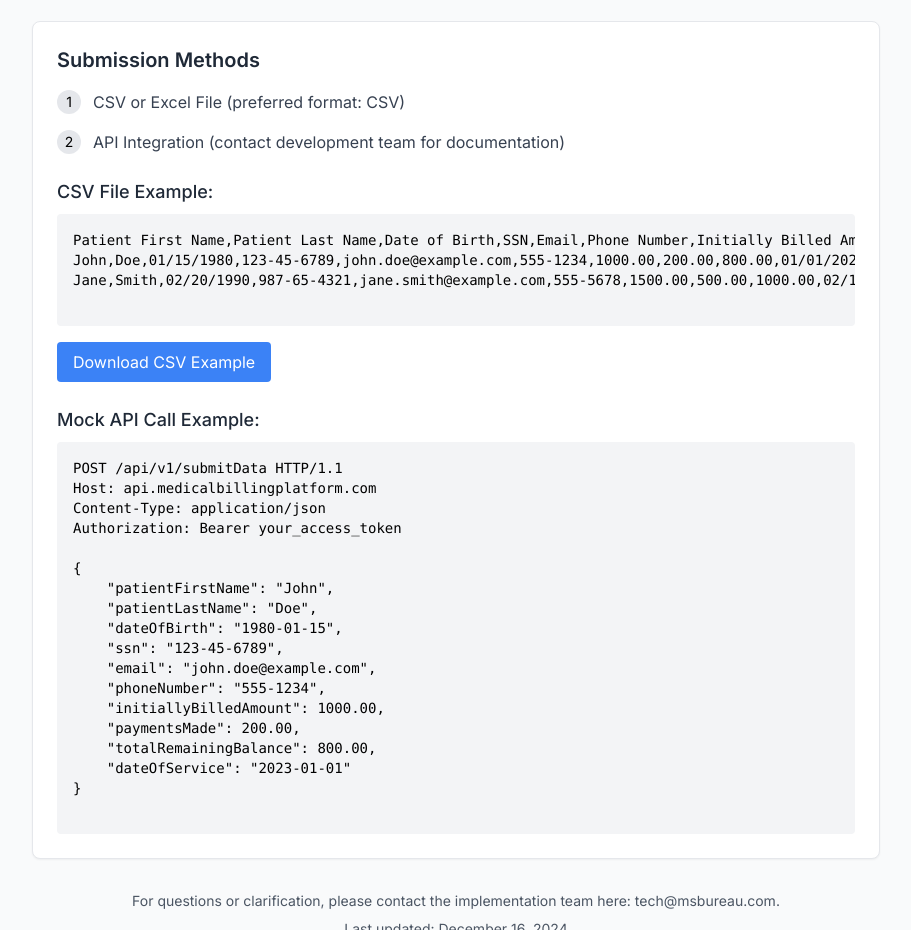
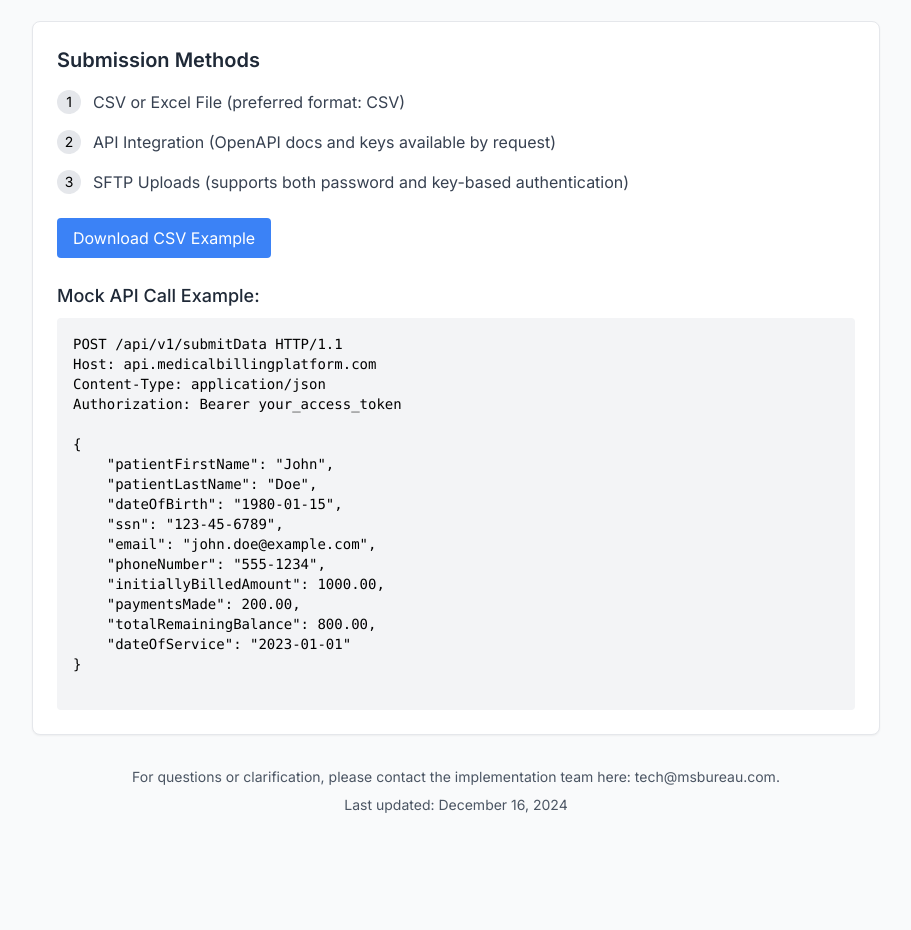
Before and after one commit to ICS-Collection/ics-collection.github.io, a plain HTML site: page index.html in a window 1280 px wide. Shown: the part 2301-3231 px from the top of the page, without its empty margins (184-1095 px from the left). After the commit the page ends 3140 px from the top, so only its background shows below. Drawn offline with nearby package versions, Linux system fonts and the light colour scheme.

Commit message:
Updates.

```diff
--- a/index.html
+++ b/index.html
@@ -4,6 +4,7 @@
     <meta charset="UTF-8">
     <meta name="viewport" content="width=device-width, initial-scale=1.0">
     <title>Medical Billing Platform Data Requirements</title>
+    <link rel="icon" href="favicon.ico" type="image/x-icon">
     <script src="https://cdn.tailwindcss.com"></script>
     <style>
         @import url('https://fonts.googleapis.com/css2?family=Inter:wght@300;400;500;600;700&display=swap');
@@ -278,19 +279,17 @@
                 </div>
                 <div class="flex items-center space-x-3">
                     <span class="inline-block w-6 h-6 bg-gray-200 rounded-full text-center leading-6 text-sm">2</span>
-                    <span class="text-gray-700">API Integration (contact development team for documentation)</span>
+                    <span class="text-gray-700">API Integration (OpenAPI docs and keys available by request)</span>
+                </div>
+                <div class="flex items-center space-x-3">
+                    <span class="inline-block w-6 h-6 bg-gray-200 rounded-full text-center leading-6 text-sm">3</span>
+                    <span class="text-gray-700">SFTP Uploads (supports both password and key-based authentication)</span>
                 </div>
             </div>
 
-            <!-- CSV Example -->
+            <!-- CSV Download Link -->
             <div class="mt-6">
-                <h3 class="text-lg font-medium text-gray-800 mb-2">CSV File Example:</h3>
-                <pre class="bg-gray-100 p-4 rounded text-sm overflow-auto">
-Patient First Name,Patient Last Name,Date of Birth,SSN,Email,Phone Number,Initially Billed Amount,Payments Made,Total Remaining Balance,Date of Service
-John,Doe,01/15/1980,123-45-6789,john.doe@example.com,555-1234,1000.00,200.00,800.00,01/01/2023
-Jane,Smith,02/20/1990,987-65-4321,jane.smith@example.com,555-5678,1500.00,500.00,1000.00,02/15/2023
-                </pre>
-                <a href="data.csv" download class="inline-block mt-4 bg-blue-500 text-white py-2 px-4 rounded hover:bg-blue-600">
+                <a href="data.csv" download class="inline-block bg-blue-500 text-white py-2 px-4 rounded hover:bg-blue-600">
                     Download CSV Example
                 </a>
             </div>
```
Also changed, not shown: favicon.ico (added).
